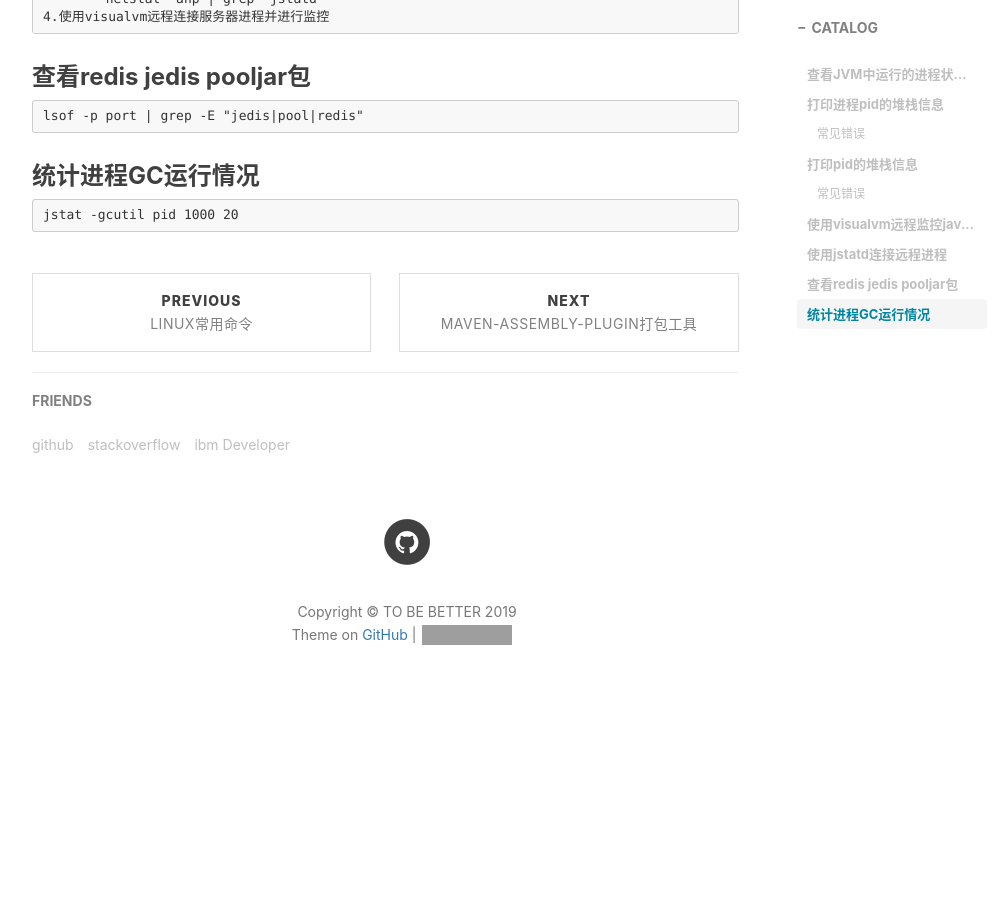
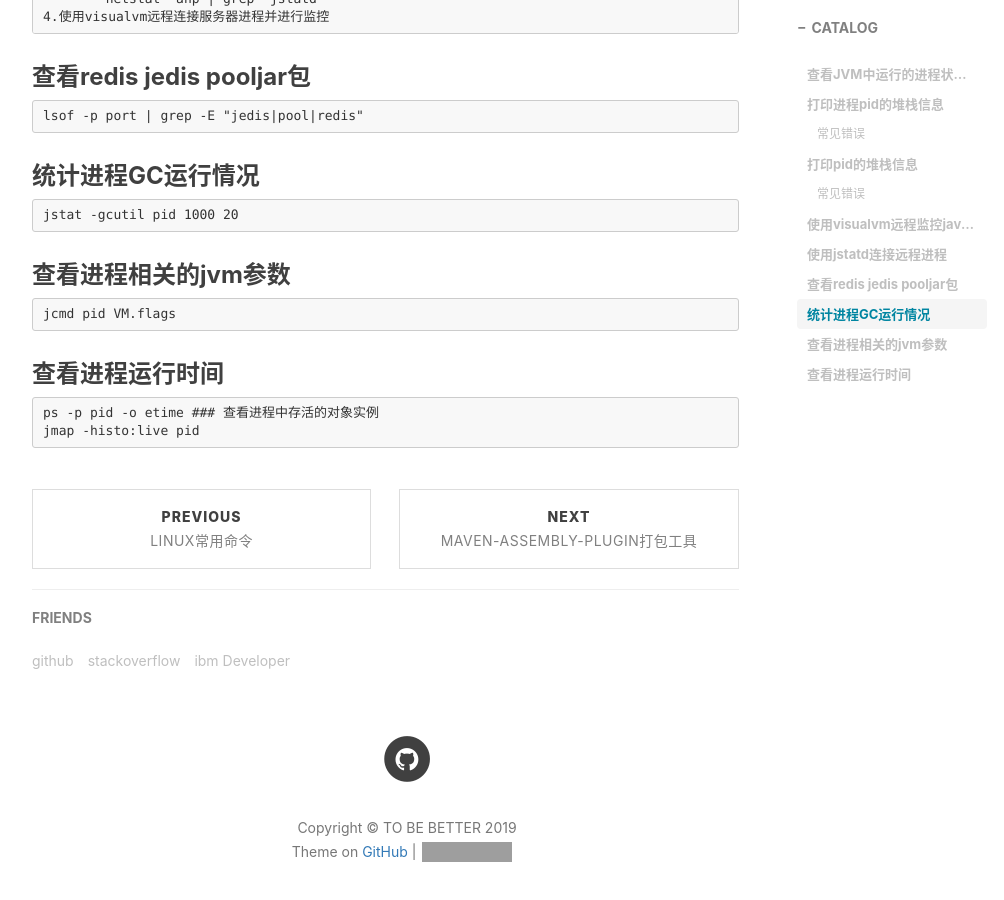
Before and after one commit to yuhangdai/yuhangdai.github.io, a Jekyll site: the page built from _posts/2018-09-29-JVM基础知识.md, in a window 1280 px wide and 900 px high, scrolled down 1956 px. Shown: the whole window, without its empty margins (233-1237 px from the left). Built offline with Jekyll 4.4.1, drawn with Linux system fonts in a browser that asks for light colours; nearby versions of some CDN libraries; comment, search, counter and statistics services are not loaded; before the commit the page ends 2695 px from its top, so only the background shows below that; grey boxes are pictures that could not be loaded.

Commit message:
Update 2018-09-29-JVM基础知识.md

```diff
--- a/_posts/2018-09-29-JVM基础知识.md
+++ b/_posts/2018-09-29-JVM基础知识.md
@@ -82,3 +82,11 @@ tags:
 
 ### 统计进程GC运行情况
 	jstat -gcutil pid 1000 20
+
+### 查看进程相关的jvm参数
+	jcmd pid VM.flags
+
+### 查看进程运行时间
+	ps -p pid -o etime
+### 查看进程中存活的对象实例
+	jmap -histo:live pid
```
